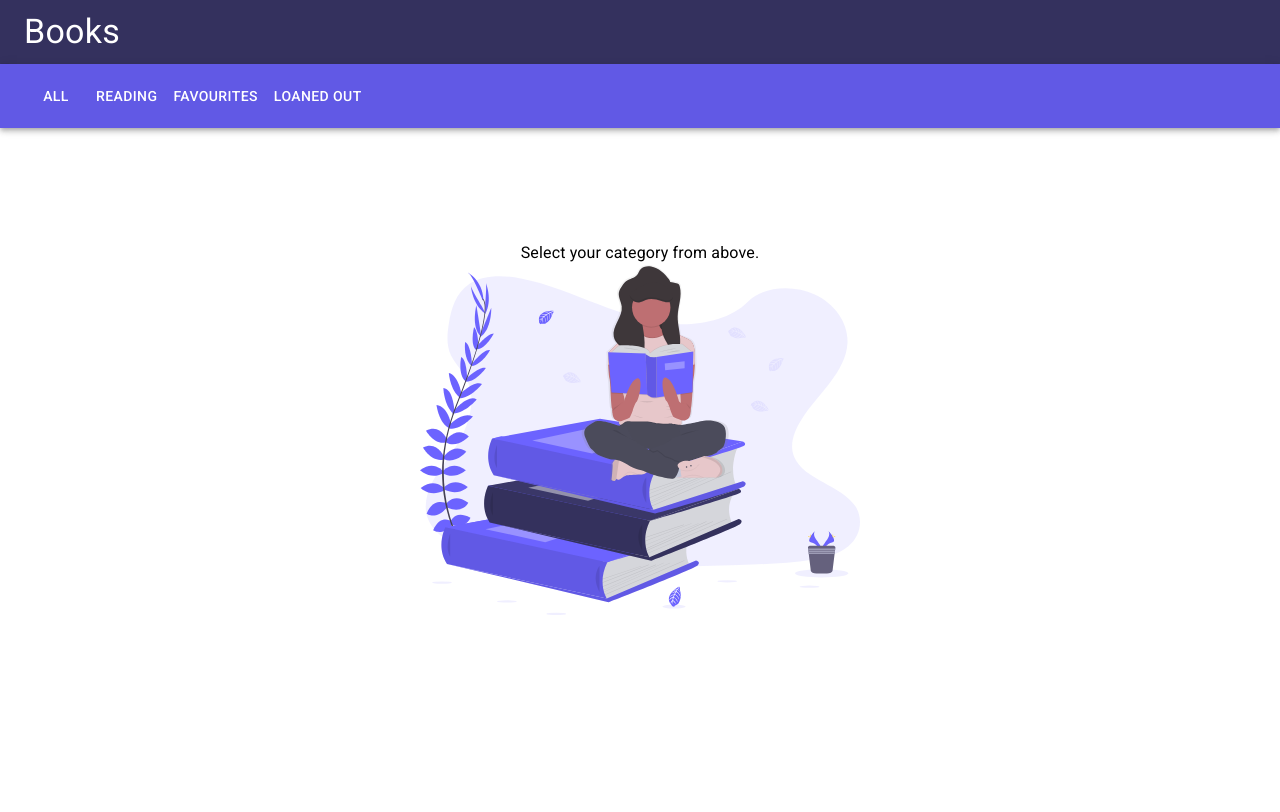
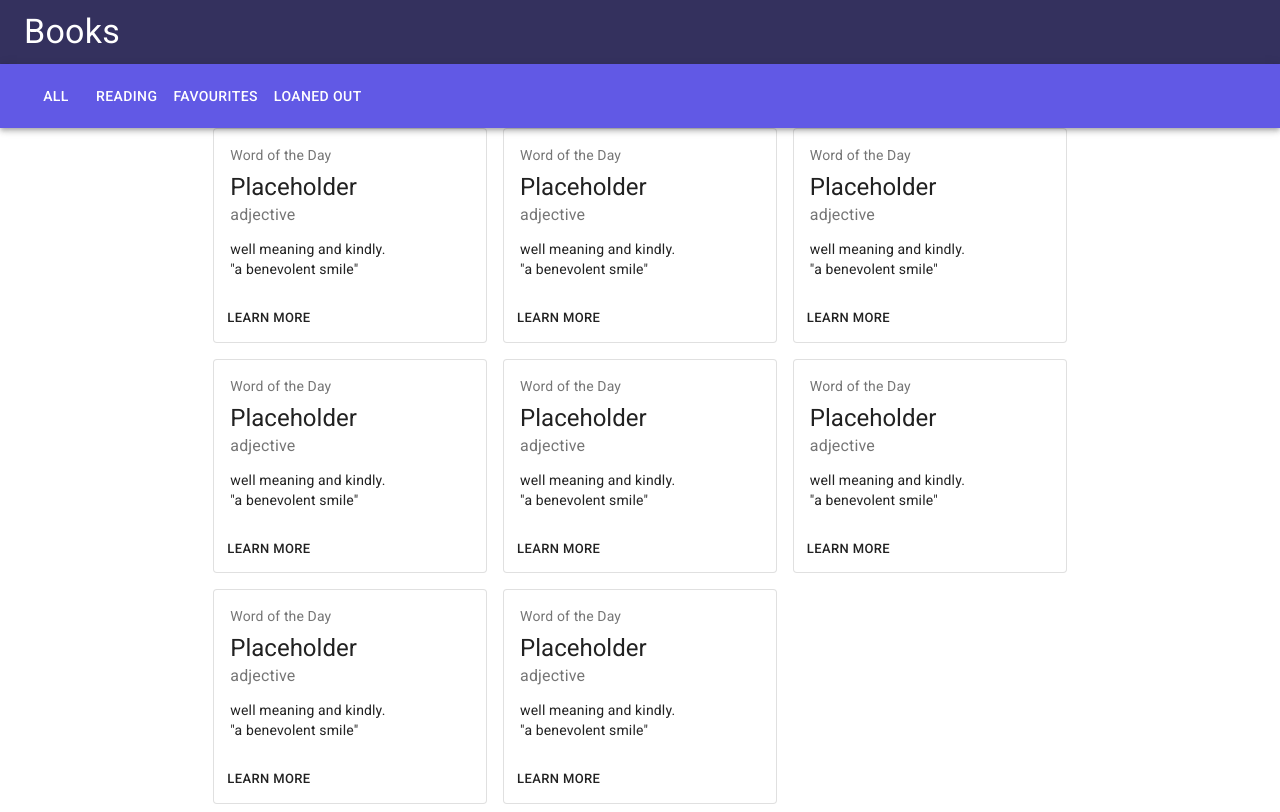
Before and after one commit to flsoller/library-react-app, a React (Create React App) app: page / in a window 1280 px wide. Built offline with nearby package versions, Linux system fonts and the light colour scheme.

Commit message:
Add CardItem + ContentHolder.

```diff
--- a/src/App.js
+++ b/src/App.js
@@ -2,9 +2,9 @@
 
 import { Grid } from '@material-ui/core';
 
-import TitleBar from './components/TitleBar';
-import MenuBar from './components/MenuBar';
-import EmptyDefault from './components/content/EmptyDefault';
+import TitleBar from './components/app-bars/TitleBar';
+import MenuBar from './components/app-bars/MenuBar';
+import ContentHolder from './components/content/ContentHolder';
 
 function App() {
   return (
@@ -18,7 +18,7 @@
       <Grid item container>
         <Grid item xs={0} sm={2} />
         <Grid item xs={12} sm={8}>
-          <EmptyDefault />
+          <ContentHolder />
         </Grid>
         <Grid item xs={0} sm={2} />
       </Grid>
--- /dev/null
+++ b/src/components/content/CardItem.jsx
@@ -0,0 +1,50 @@
+import React from 'react';
+import { makeStyles } from '@material-ui/core/styles';
+import Card from '@material-ui/core/Card';
+import CardActions from '@material-ui/core/CardActions';
+import CardContent from '@material-ui/core/CardContent';
+import Button from '@material-ui/core/Button';
+import Typography from '@material-ui/core/Typography';
+
+const useStyles = makeStyles({
+  title: {
+    fontSize: 14,
+  },
+  pos: {
+    marginBottom: 12,
+  },
+});
+
+function CardItem() {
+  const classes = useStyles();
+
+  return (
+    <Card variant="outlined">
+      <CardContent>
+        <Typography
+          className={classes.title}
+          color="textSecondary"
+          gutterBottom
+        >
+          Word of the Day
+        </Typography>
+        <Typography variant="h5" component="h2">
+          Placeholder
+        </Typography>
+        <Typography className={classes.pos} color="textSecondary">
+          adjective
+        </Typography>
+        <Typography variant="body2" component="p">
+          well meaning and kindly.
+          <br />
+          {'"a benevolent smile"'}
+        </Typography>
+      </CardContent>
+      <CardActions>
+        <Button size="small">Learn More</Button>
+      </CardActions>
+    </Card>
+  );
+}
+
+export default CardItem;
--- /dev/null
+++ b/src/components/content/ContentHolder.jsx
@@ -0,0 +1,37 @@
+import React from 'react';
+
+import CardItem from './CardItem';
+import { Grid } from '@material-ui/core';
+
+function ContentHolder() {
+  return (
+    <Grid container spacing={2}>
+      <Grid item xs={12} sm={6} md={4}>
+        <CardItem />
+      </Grid>
+      <Grid item xs={12} sm={6} md={4}>
+        <CardItem />
+      </Grid>
+      <Grid item xs={12} sm={6} md={4}>
+        <CardItem />
+      </Grid>
+      <Grid item xs={12} sm={6} md={4}>
+        <CardItem />
+      </Grid>
+      <Grid item xs={12} sm={6} md={4}>
+        <CardItem />
+      </Grid>
+      <Grid item xs={12} sm={6} md={4}>
+        <CardItem />
+      </Grid>
+      <Grid item xs={12} sm={6} md={4}>
+        <CardItem />
+      </Grid>
+      <Grid item xs={12} sm={6} md={4}>
+        <CardItem />
+      </Grid>
+    </Grid>
+  );
+}
+
+export default ContentHolder;
```
Also changed, not shown: src/components/app-bars/MenuBar.jsx (renamed from src/components/MenuBar.jsx), src/components/app-bars/TitleBar.jsx (renamed from src/components/TitleBar.jsx).
